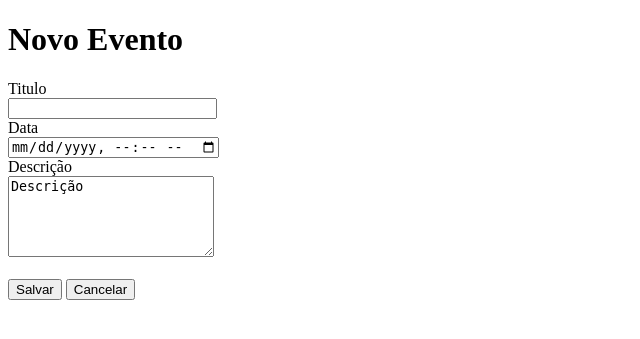
After one commit to gustavofranco88/agenda_todo, a Django app: page /eventos/novo-evento/ in a window 1280 px wide. The commit adds this page. Shown: the top 339 px of the page, without its empty margins (0-640 px from the left). Run offline with Django 4.2, Linux system fonts and the light colour scheme; a user stored in the database is signed in.

Commit message:
Adicionado a função de persistencia de dados no banco

```diff
--- a/agenda/urls.py
+++ b/agenda/urls.py
@@ -22,6 +22,8 @@ from django.views.generic import RedirectView
 urlpatterns = [
     path('admin/', admin.site.urls),
     path('eventos/', views.lista_eventos),
+    path('eventos/novo-evento/', views.novo_evento),
+    path('eventos/novo-evento/submit', views.submit_evento),
     path('', RedirectView.as_view(url='/eventos/')),
     path('login/', views.login_user),
     path('login/submit', views.submit_login),
--- a/app_agenda/views.py
+++ b/app_agenda/views.py
@@ -6,24 +6,8 @@ from django.contrib.auth import authenticate, logout
 from django.contrib.auth import login
 from django.contrib import messages
 
+
 # Create your views here.
-
-def login_user(request):
-    return render(request, 'login.html')
-
-def logout_user(request):
-    logout(request)
-    return redirect('/')
-
-#visualizar eventos
-@login_required(login_url='/login/')
-def lista_eventos(request):
-    usuario = request.user
-    evento = Evento.objects.filter(usuario=usuario)
-    response = {'eventos': evento}
-    return render(request, 'agenda.html', response)
-
-#@login_required(login_url='/login/')
 def submit_login(request):
     if request.POST:
         username = request.POST.get('username')
@@ -38,3 +22,46 @@ def submit_login(request):
         else:
             messages.error(request, message='Usuário ou senha inválido')
     return redirect('/')
+
+
+def login_user(request):
+    return render(request, 'login.html')
+
+
+def logout_user(request):
+    logout(request)
+    return redirect('/')
+
+
+# criar eventos
+@login_required(login_url='/login/')
+def novo_evento(request):
+    return render(request, 'eventos.html')
+
+
+@login_required(login_url='/login')
+def submit_evento(request):
+    if request.POST:
+        titulo = request.POST.get('titulo')
+        data = request.POST.get('data')
+        descricao = request.POST.get('descicao')
+        usuario = request.user
+        # persistir dados no banco
+        Evento.objects.create(
+            titulo=titulo,
+            data=data,
+            descricao=descricao,
+            usuario=usuario
+        )
+    return redirect('/')
+
+
+# visualizar eventos
+@login_required(login_url='/login/')
+def lista_eventos(request):
+    usuario = request.user
+    evento = Evento.objects.filter(usuario=usuario)
+    response = {'eventos': evento}
+    return render(request, 'agenda.html', response)
+
+# @login_required(login_url='/login/')
--- a/templates/agenda.html
+++ b/templates/agenda.html
@@ -9,7 +9,9 @@
 </head>
 <body>
     <h2>Agendamentos</h2>
-
+    <a href="novo-evento/">
+        <button type="button">Criar evento</button>
+    </a>
     <ul style="front-size: 18px">
         {% for evento in eventos %}
             <li>{{evento.titulo}}, {{evento.data}}</li>
--- /dev/null
+++ b/templates/eventos.html
@@ -0,0 +1,30 @@
+<!DOCTYPE html>
+<html lang="en">
+<head>
+    <meta charset="UTF-8">
+    <title>Evento</title>
+</head>
+    <h1>Novo Evento</h1>
+<body>
+
+    <form action="submit" method="POST"> {% csrf_token %}
+        <label>Titulo</label>
+        <br>
+        <input type="text" name="titulo" size="23">
+        <br>
+        <label>Data</label>
+        <br>
+        <input type="datetime-local" name="data" size="23">
+        <br>
+        <label>Descrição</label>
+        <br>
+        <textarea name="descricao" rows="5" cols="23">Descrição</textarea>
+        <br> <br>
+        <button type="submit">Salvar</button>
+        <a href="/">
+            <button type="button">Cancelar</button>
+        </a>
+        <br>
+    </form>
+</body>
+</html>
```
Also changed, not shown: db.sqlite3, 1 other file.
